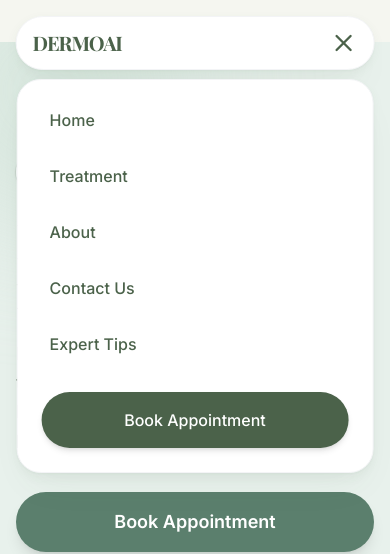
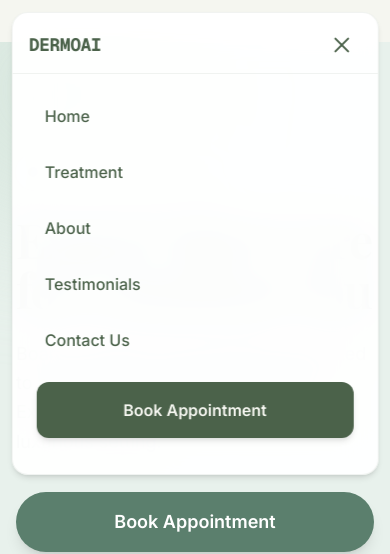
Before and after one commit to sultanxdev/dr, a Next.js app: page / in a window 390 px wide. Both pictures are taken after a click on the button 343 px from the left and 43 px from the top of the page. Shown: the top 554 px of the page. Built offline with nearby package versions, Linux system fonts and the light colour scheme; a web font is replaced by a local one.

Commit message:
feat: add responsive Navbar component with animations and mobile menu

```diff
--- a/src/components/layout/Navbar.tsx
+++ b/src/components/layout/Navbar.tsx
@@ -2,79 +2,120 @@
 
 import React, { useState, useEffect } from 'react';
 import Link from 'next/link';
-import { Menu, X } from 'lucide-react';
 import { motion, AnimatePresence } from 'framer-motion';
 import { clientData } from '@/config/clientData';
+
+/* ─── Brand Palette ───────────────────────────────────────── */
+const GREEN  = '#4B624A';
+const CREAM  = '#F5F6F0';
+const RED    = '#E64435';
 
 export default function Navbar() {
   const [isScrolled, setIsScrolled] = useState(false);
   const [isMobileMenuOpen, setIsMobileMenuOpen] = useState(false);
 
   useEffect(() => {
-    const handleScroll = () => {
-      setIsScrolled(window.scrollY > 20);
-    };
-    window.addEventListener('scroll', handleScroll);
+    const handleScroll = () => setIsScrolled(window.scrollY > 20);
+    window.addEventListener('scroll', handleScroll, { passive: true });
     return () => window.removeEventListener('scroll', handleScroll);
   }, []);
+
+  // Lock body scroll when mobile menu is open
+  useEffect(() => {
+    document.body.style.overflow = isMobileMenuOpen ? 'hidden' : '';
+    return () => { document.body.style.overflow = ''; };
+  }, [isMobileMenuOpen]);
 
   const navLinks = [
     { name: 'Home', href: '/' },
     { name: 'Treatment', href: '#services' },
     { name: 'About', href: '#about' },
+    { name: 'Testimonials', href: '#testimonials' },
     { name: 'Contact Us', href: '#contact' },
-    { name: 'Expert Tips', href: '#blog' },
   ];
 
   return (
     <motion.nav
       initial={{ y: -100, opacity: 0 }}
       animate={{ y: 0, opacity: 1 }}
-      transition={{ duration: 0.6, ease: "easeOut" }}
-      className={`fixed top-4 left-1/2 -translate-x-1/2 w-[92%] sm:w-[95%] max-w-7xl z-50 bg-white rounded-full premium-shadow border border-gray-100 transition-all duration-300 ${
-        isScrolled ? 'py-2 sm:py-3 shadow-lg' : 'py-3 sm:py-4 shadow-md'
+      transition={{ duration: 0.6, ease: [0.22, 1, 0.36, 1] }}
+      className={`fixed top-3 left-1/2 -translate-x-1/2 w-[94%] sm:w-[95%] max-w-7xl z-50 rounded-2xl transition-all duration-500 ${
+        isScrolled
+          ? 'py-2 sm:py-2.5 shadow-lg'
+          : 'py-3 sm:py-3.5 shadow-md'
       }`}
+      style={{
+        backgroundColor: isScrolled ? 'rgba(255,255,255,0.92)' : 'rgba(255,255,255,0.96)',
+        backdropFilter: 'blur(20px) saturate(180%)',
+        WebkitBackdropFilter: 'blur(20px) saturate(180%)',
+        border: `1px solid rgba(75, 98, 74, 0.08)`,
+      }}
     >
       <div className="px-4 sm:px-6 lg:px-8">
         <div className="flex justify-between items-center">
-          {/* Logo / Brand Name */}
+          {/* Logo */}
           <div className="flex-shrink-0 flex items-center">
-            <Link href="/" className="text-xl sm:text-2xl font-serif font-bold tracking-tighter" style={{ color: 'var(--primary)' }}>
+            <Link
+              href="/"
+              className="font-mono text-lg sm:text-xl font-bold tracking-tight"
+              style={{ color: GREEN }}
+            >
               {clientData.brand.logoText}
             </Link>
           </div>
 
           {/* Desktop Navigation */}
-          <div className="hidden md:flex space-x-8 items-center">
+          <div className="hidden md:flex items-center gap-1">
             {navLinks.map((link) => (
               <Link
                 key={link.name}
                 href={link.href}
-                className="text-sm font-medium transition-colors hover:text-[var(--accent)]"
-                style={{ color: 'var(--textMain)' }}
+                className="relative px-4 py-2 text-sm font-medium rounded-lg transition-colors duration-200 hover:bg-[#4B624A]/5"
+                style={{ color: GREEN }}
               >
                 {link.name}
               </Link>
             ))}
             <a
               href="#contact"
-              className="px-6 py-2.5 rounded-full text-white font-medium transition-transform transform hover:scale-105"
-              style={{ backgroundColor: 'var(--primaryHover)' }}
+              className="ml-3 px-6 py-2.5 rounded-xl text-sm font-semibold transition-all duration-300 hover:shadow-lg hover:-translate-y-0.5 active:translate-y-0"
+              style={{
+                backgroundColor: GREEN,
+                color: CREAM,
+              }}
             >
               {clientData.hero.ctaText}
             </a>
           </div>
 
           {/* Mobile Menu Button */}
-          <div className="md:hidden flex items-center">
           <button
             onClick={() => setIsMobileMenuOpen(!isMobileMenuOpen)}
-              className="focus:outline-none"
-              style={{ color: 'var(--primary)' }}
+            className="md:hidden relative flex items-center justify-center w-10 h-10 rounded-xl transition-colors"
+            style={{ color: GREEN }}
+            aria-label={isMobileMenuOpen ? 'Close menu' : 'Open menu'}
           >
-              {isMobileMenuOpen ? <X size={28} /> : <Menu size={28} />}
+            <div className="flex flex-col items-center justify-center w-5 gap-[5px]">
+              <span
+                className={`block h-[2px] w-full rounded-full transition-all duration-300 ${
+                  isMobileMenuOpen ? 'rotate-45 translate-y-[7px]' : ''
+                }`}
+                style={{ backgroundColor: GREEN }}
+              />
+              <span
+                className={`block h-[2px] w-full rounded-full transition-all duration-300 ${
+                  isMobileMenuOpen ? 'opacity-0 scale-0' : ''
+                }`}
+                style={{ backgroundColor: GREEN }}
+              />
+              <span
+                className={`block h-[2px] w-full rounded-full transition-all duration-300 ${
+                  isMobileMenuOpen ? '-rotate-45 -translate-y-[7px]' : ''
+                }`}
+                style={{ backgroundColor: GREEN }}
+              />
+            </div>
           </button>
-          </div>
         </div>
       </div>
 
@@ -82,33 +123,45 @@ export default function Navbar() {
       <AnimatePresence>
         {isMobileMenuOpen && (
           <motion.div
-            initial={{ opacity: 0, y: -20 }}
-            animate={{ opacity: 1, y: 0 }}
-            exit={{ opacity: 0, y: -20 }}
-            className="md:hidden absolute top-[calc(100%+10px)] left-0 w-full bg-white rounded-3xl premium-shadow border border-gray-100 overflow-hidden"
+            initial={{ opacity: 0, height: 0 }}
+            animate={{ opacity: 1, height: 'auto' }}
+            exit={{ opacity: 0, height: 0 }}
+            transition={{ duration: 0.35, ease: [0.22, 1, 0.36, 1] }}
+            className="md:hidden overflow-hidden"
           >
-            <div className="px-4 pt-4 pb-6 space-y-2">
-              {navLinks.map((link) => (
+            <div className="px-4 pt-4 pb-6 space-y-1 border-t mt-2" style={{ borderColor: 'rgba(75,98,74,0.08)' }}>
+              {navLinks.map((link, i) => (
+                <motion.div
+                  key={link.name}
+                  initial={{ opacity: 0, x: -12 }}
+                  animate={{ opacity: 1, x: 0 }}
+                  transition={{ delay: i * 0.05, duration: 0.3 }}
+                >
                   <Link
-                  key={link.name}
                     href={link.href}
                     onClick={() => setIsMobileMenuOpen(false)}
-                  className="block px-4 py-3 text-base font-medium rounded-xl hover:bg-gray-50 transition-colors"
-                  style={{ color: 'var(--textMain)' }}
+                    className="block px-4 py-3.5 text-base font-medium rounded-xl transition-colors"
+                    style={{ color: GREEN }}
                   >
                     {link.name}
                   </Link>
+                </motion.div>
               ))}
-              <div className="pt-4 px-2">
+              <motion.div
+                initial={{ opacity: 0, y: 8 }}
+                animate={{ opacity: 1, y: 0 }}
+                transition={{ delay: 0.25, duration: 0.3 }}
+                className="pt-3 px-2"
+              >
                 <a
                   href="#contact"
                   onClick={() => setIsMobileMenuOpen(false)}
-                  className="block w-full text-center px-6 py-4 rounded-full text-white font-medium shadow-md transition-transform active:scale-95"
-                  style={{ backgroundColor: 'var(--primary)' }}
+                  className="block w-full text-center px-6 py-4 rounded-xl font-semibold shadow-md transition-all active:scale-[0.98]"
+                  style={{ backgroundColor: GREEN, color: CREAM }}
                 >
                   {clientData.hero.ctaText}
                 </a>
-              </div>
+              </motion.div>
             </div>
           </motion.div>
         )}
```
Lines whose indentation alone changed are shown as unchanged.
